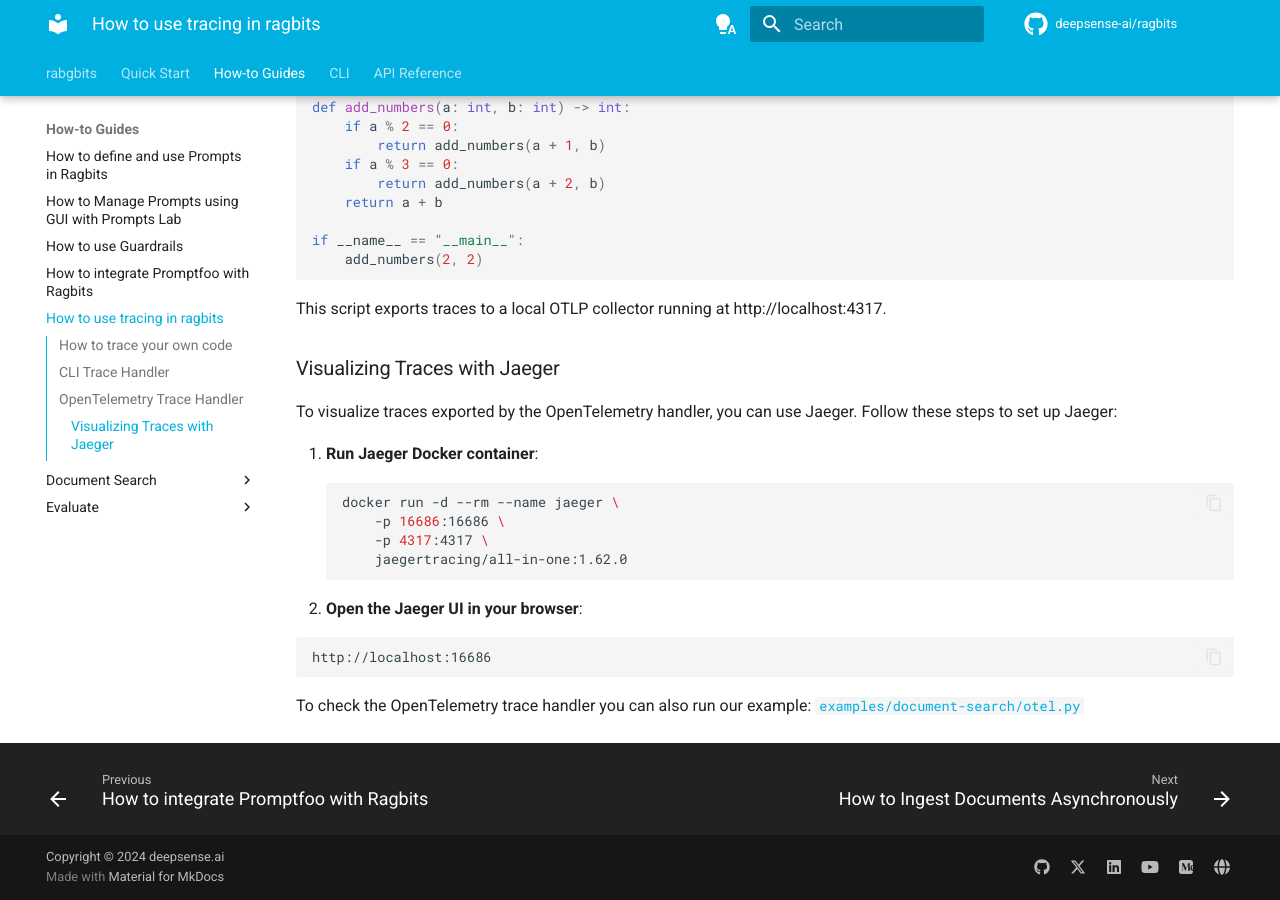
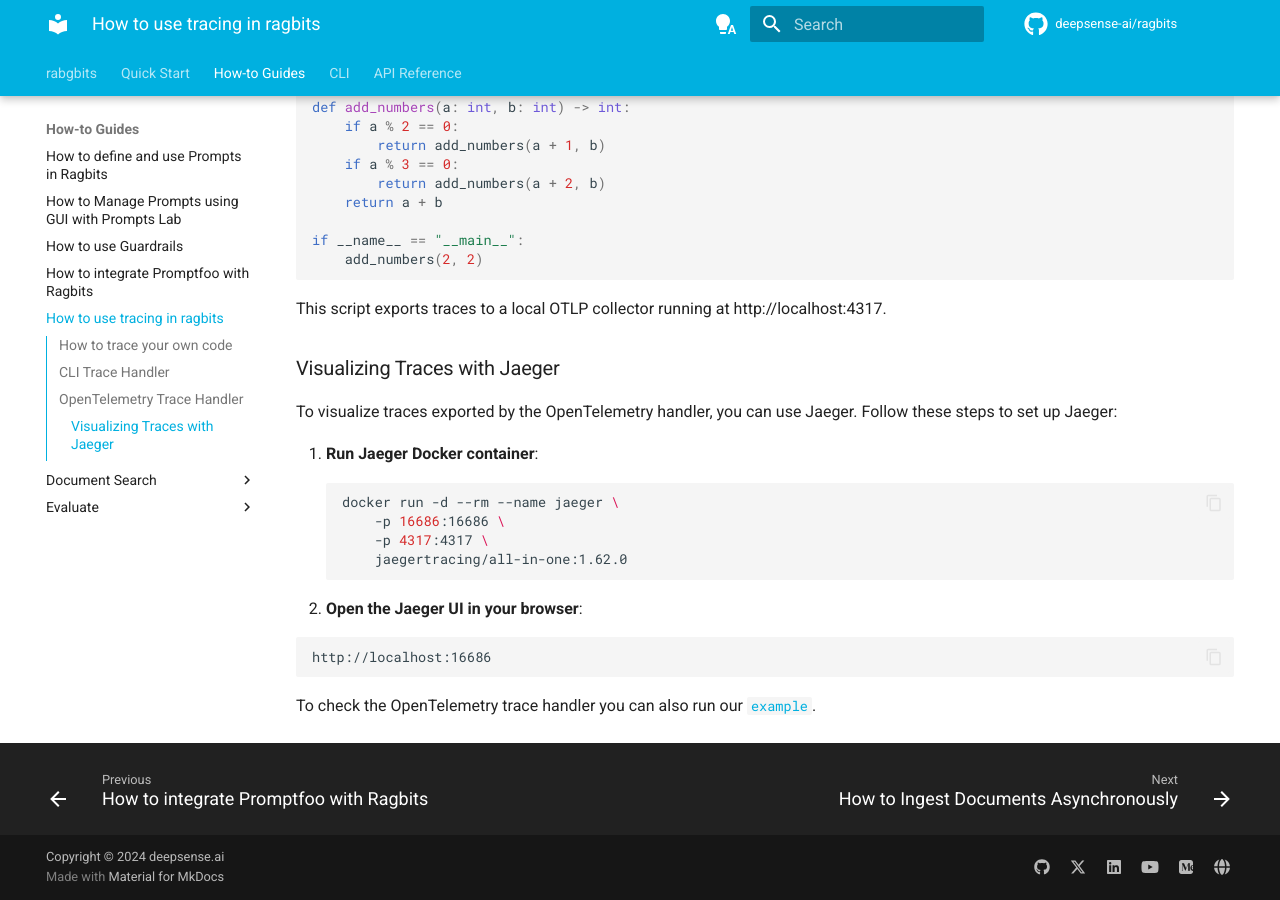
Before and after one commit to deepsense-ai/ragbits, an MkDocs documentation site: the page built from docs/how-to/use_tracing.md, in a window 1280 px wide and 900 px high, scrolled down 1651 px. Built offline with MkDocs 1.6.1 and Material for MkDocs 9.7.7, drawn with Linux system fonts in a browser that asks for light colours; comment, search, counter and statistics services are not loaded.

Commit message:
formatting correction

````diff
--- a/docs/how-to/use_tracing.md
+++ b/docs/how-to/use_tracing.md
@@ -100,5 +100,5 @@ docker run -d --rm --name jaeger \
 ```
 http://localhost:16686
 ```
-To check the OpenTelemetry trace handler you can also run our example:
-[```examples/document-search/otel.py```](https://github.com/deepsense-ai/ragbits/blob/main/examples/document-search/otel.py)
+To check the OpenTelemetry trace handler you can also run our
+[```example```](https://github.com/deepsense-ai/ragbits/blob/main/examples/document-search/otel.py).
````
